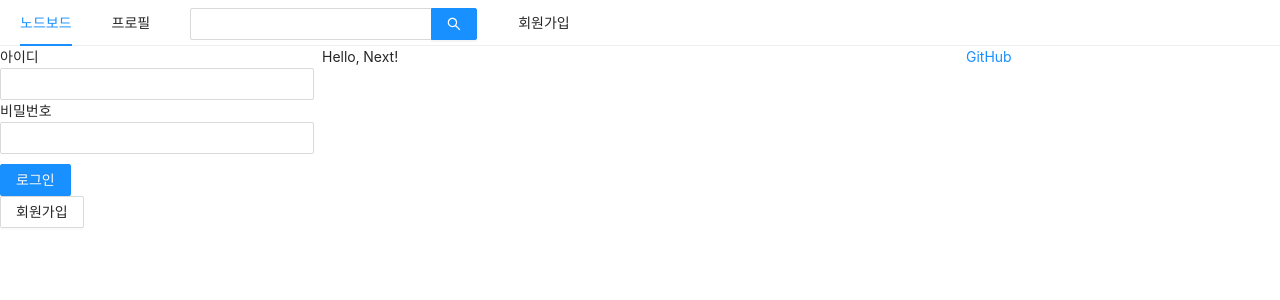
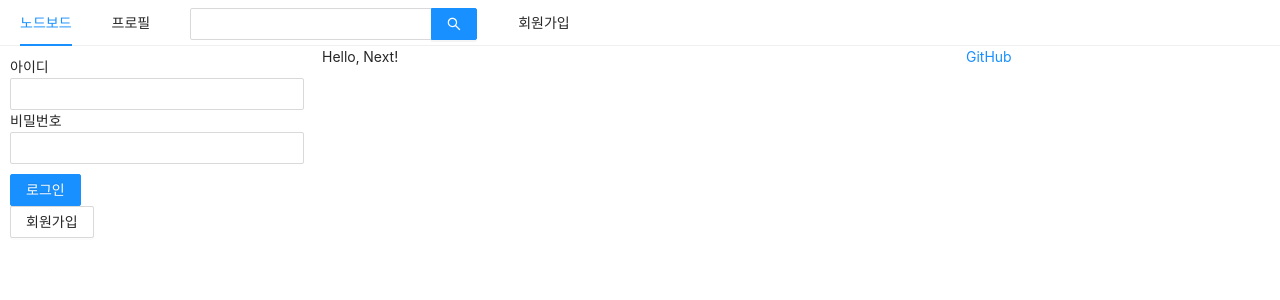
Before and after one commit to jhunderdog/NBF, a Next.js app: page / in a window 1280 px wide. Shown: the top 300 px of the page. Built offline with nearby package versions, Linux system fonts and the light colour scheme.

Commit message:
LoginForm

```diff
--- a/components/AppLayout.js
+++ b/components/AppLayout.js
@@ -38,7 +38,11 @@
         </Menu>
         <Row gutter={8}>
           <Col xs={24} md={6}>
-            {isLoggedIn ? <UserProfile /> : <LoginForm />}
+            {isLoggedIn ? (
+              <UserProfile setIsLoggedIn={setIsLoggedIn} />
+            ) : (
+              <LoginForm setIsLoggedIn={setIsLoggedIn} />
+            )}
           </Col>
           <Col xs={24} md={12}>
             {children}
--- a/components/LoginForm.js
+++ b/components/LoginForm.js
@@ -6,7 +6,7 @@
 const ButtonWrapper = styled.div`
   margin-top: 10px;
 `;
-const LoginForm = () => {
+const LoginForm = ({ setIsLoggedIn }) => {
   const [id, setId] = useState("");
   const [password, setPassword] = useState("");
   const onChangeId = useCallback((e) => {
@@ -21,8 +21,17 @@
       marginTop: 10;
     }
   }, []);
+
+  const onSubmitForm = useCallback(() => {
+    console.log(id, password);
+    setIsLoggedIn(true);
+  }, [id, password]);
+
+  const FormWrapper = styled(Form)`
+    padding: 10px;
+  `;
   return (
-    <Form>
+    <FormWrapper onFinish={onSubmitForm}>
       <div>
         <label htmlFor="user-id">아이디</label>
         <br />
@@ -49,7 +58,7 @@
           <Button>회원가입</Button>
         </a>
       </Link>
-    </Form>
+    </FormWrapper>
   );
 };
 
--- a/components/UserProfile.js
+++ b/components/UserProfile.js
@@ -1,3 +1,31 @@
-const UserProfile = () => {};
+import React, { useCallback } from "react";
+import { Card, Avatar, Button } from "antd";
+
+const UserProfile = ({ setIsLoggedIn }) => {
+  const onLogOut = useCallback(() => {
+    setIsLoggedIn(false);
+  }, []);
+  return (
+    <Card
+      actions={[
+        <div key="twit">
+          짹짹
+          <br />0
+        </div>,
+        <div key="followings">
+          팔로잉
+          <br />0
+        </div>,
+        <div key="followers">
+          팔로워
+          <br />0
+        </div>,
+      ]}
+    >
+      <Card.Meta avatar={<Avatar>JH</Avatar>} title="JH" />
+      <Button onClick={onLogOut}>로그아웃</Button>
+    </Card>
+  );
+};
 
 export default UserProfile;
```
